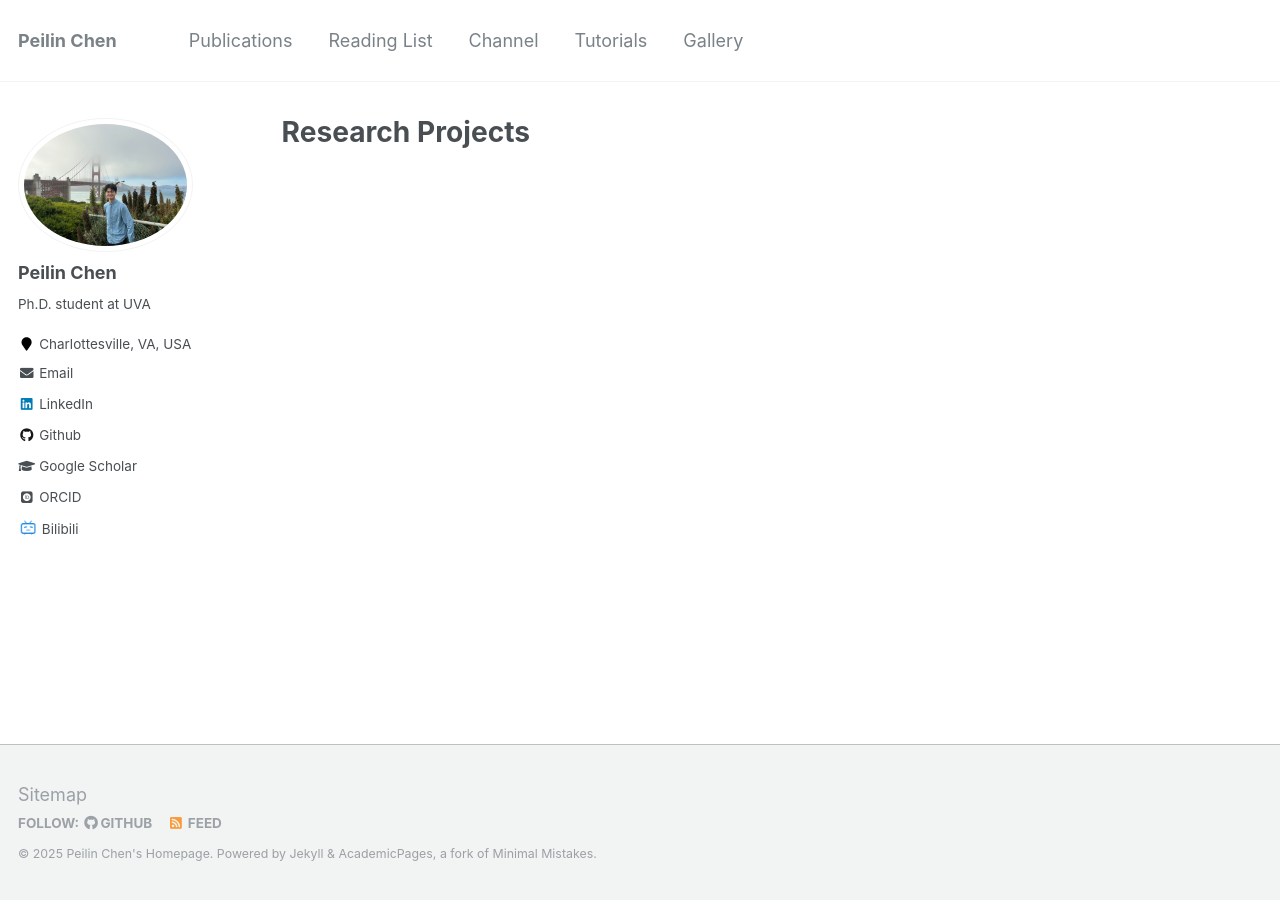
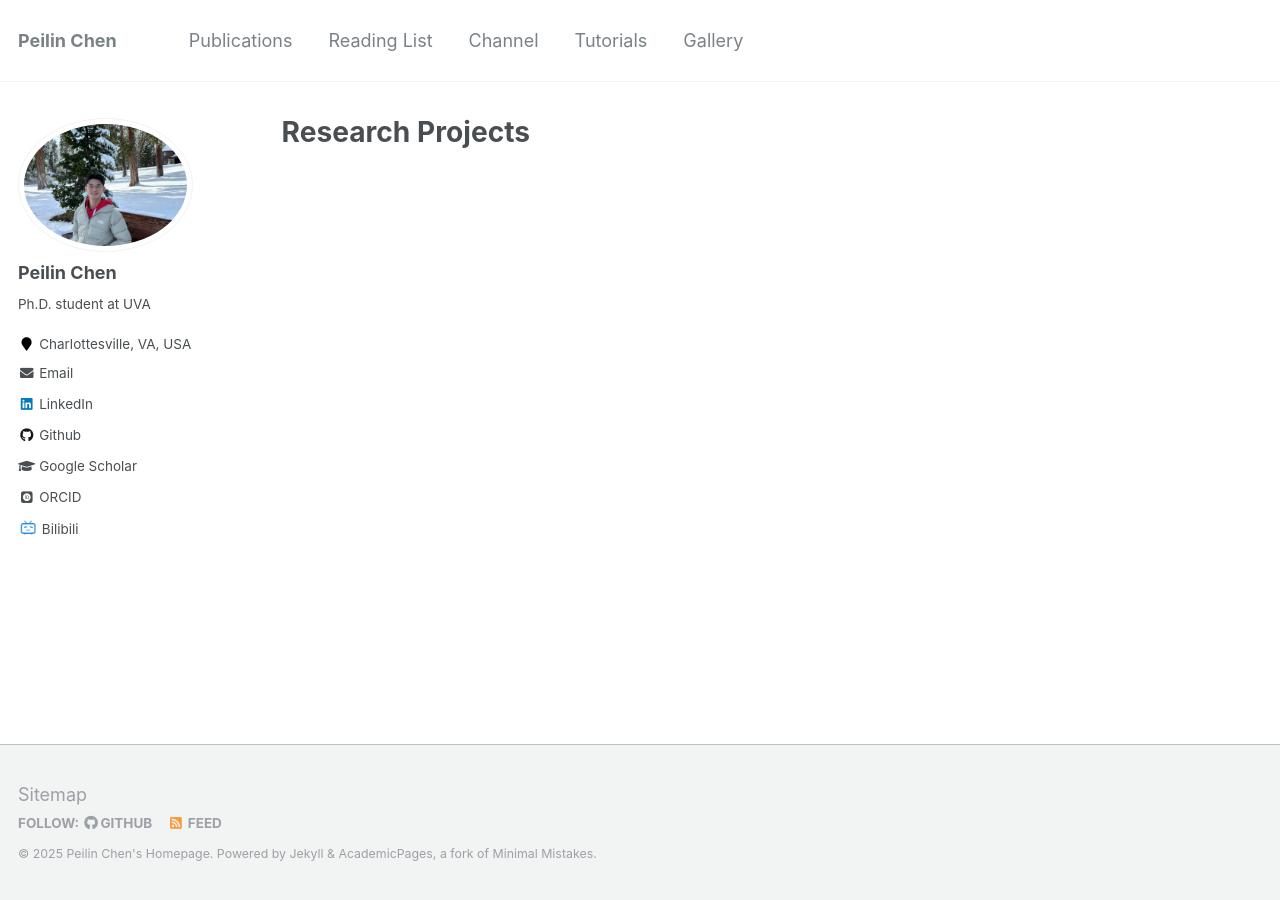
Before and after one commit to peilin-chen/peilin-chen.github.io, a Jekyll site: the page built from _pages/research.md, in a window 1280 px wide. Built offline with Jekyll 4.4.1, drawn with Linux system fonts in a browser that asks for light colours; some web fonts are replaced.

Commit message:
Update _config.yml

```diff
--- a/_config.yml
+++ b/_config.yml
@@ -81,7 +81,7 @@ analytics:
 # Site Author
 author:
   name             : "Peilin Chen"
-  avatar           : "profile.jpeg"
+  avatar           : "my_photo6.jpg"
   bio              : "Ph.D. student at UVA"
   location         : "Charlottesville, VA, USA"
   employer         : #"University of Virginia"
```
